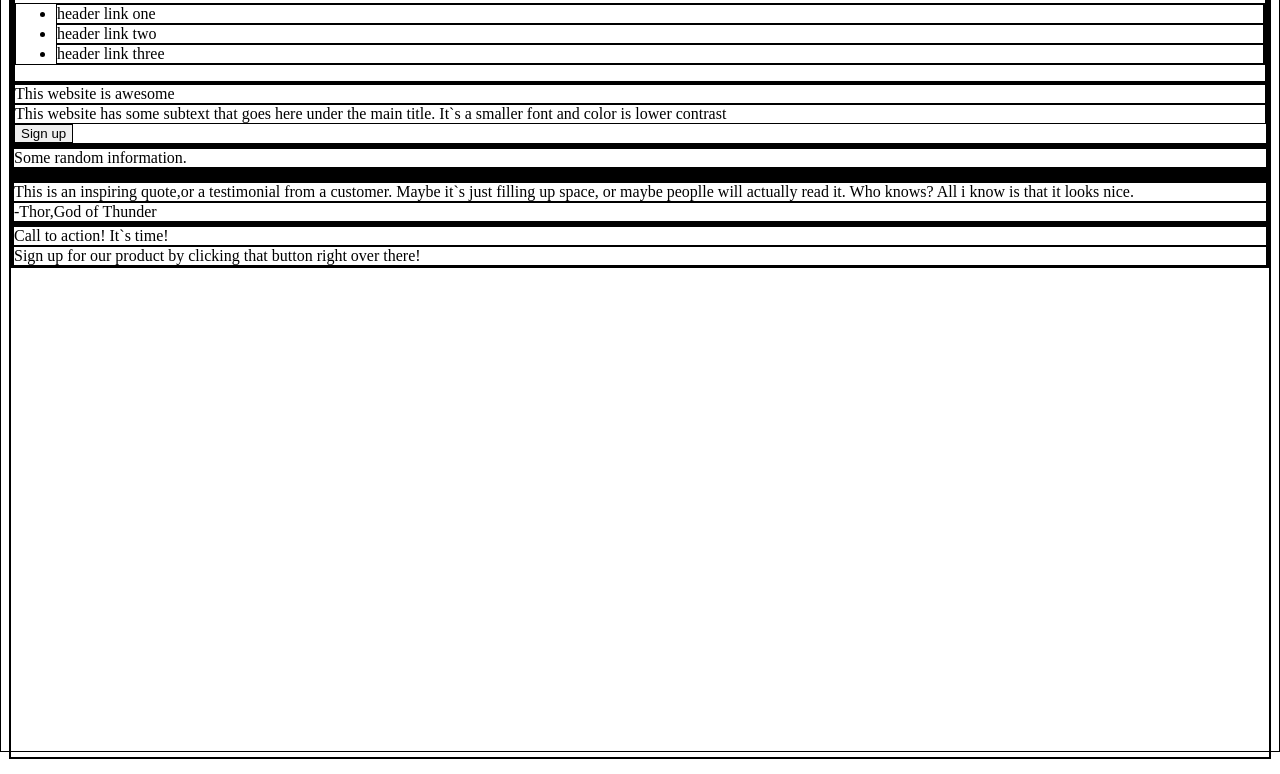
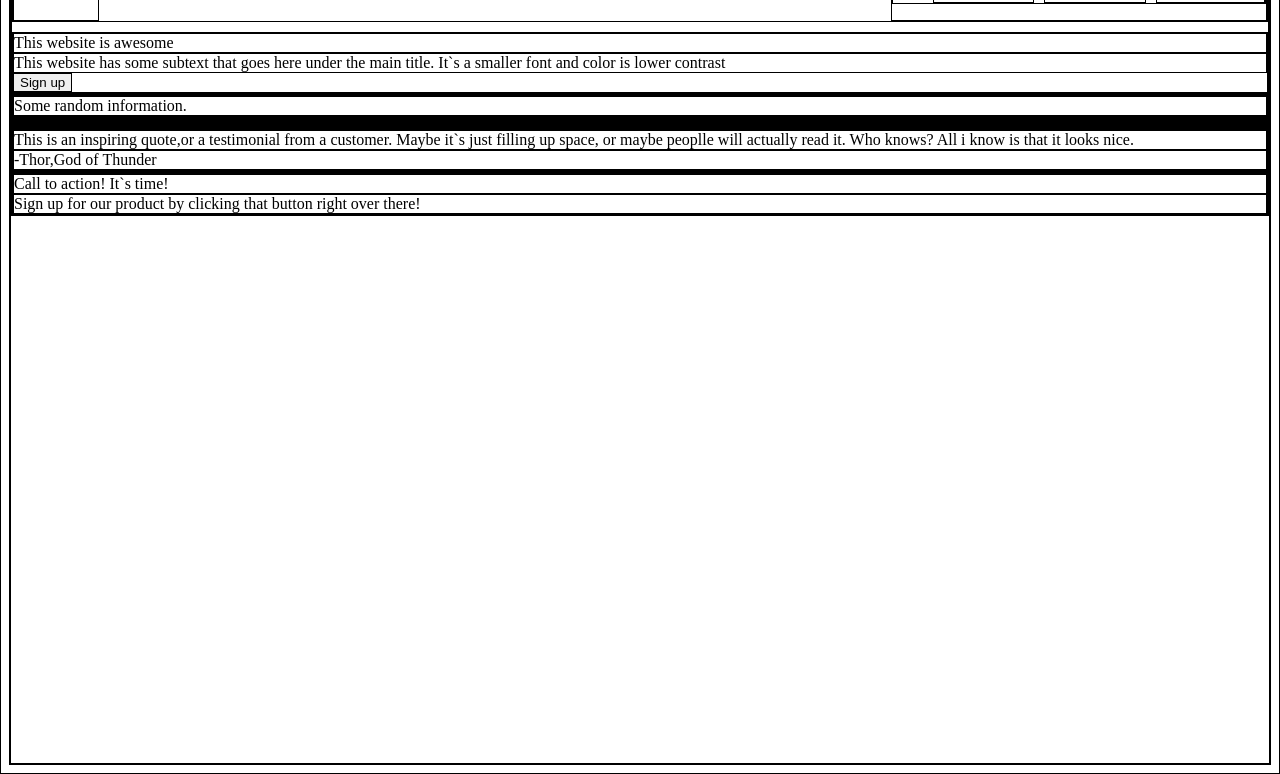
Before and after one commit to toshkobz/Landing-Page, a plain HTML site: page index.html in a window 1280 px wide. Shown: the part 48-822 px from the top of the page. Drawn offline with Linux system fonts and the light colour scheme.

Commit message:
Add flexbox functionality
Add flexbox functionality to container-body-1,header and ul as well as some extra small adjustments.

```diff
--- a/index.html
+++ b/index.html
@@ -8,7 +8,6 @@
 </head>
 <body>
     <div class="modal">
-        <div class="container-1">
             <div class="container-1-body">
             <div class="header">
                 <div class="logo">Header Logo</div>
@@ -28,7 +27,7 @@
             </div>
         </div>
 
-        </div>
+
 
         <div class="container-2">
             <div class="container-2-body">
--- a/styles.css
+++ b/styles.css
@@ -1,14 +1,30 @@
 * {
-    box-sizing: border-box;
     border: 1px solid black;
 }
 
-html,body {
-    height:100%;
-}
 
 .modal {
     display: flex;
     flex-direction: column;
-    height: 100%;
+    min-height: 100vh;
+
 }
+
+.container-1-body {
+    display: flex;
+    flex-direction: column;
+}
+
+.header {
+    display: flex;
+    justify-content: space-between;
+    margin-bottom: 10px;
+}
+
+
+ul {
+    list-style-type: none;
+    display: flex;
+    gap: 10px;
+
+}
```
